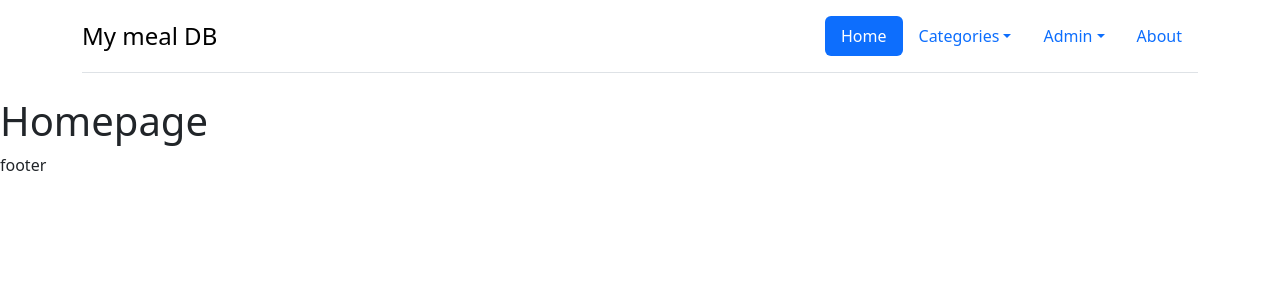
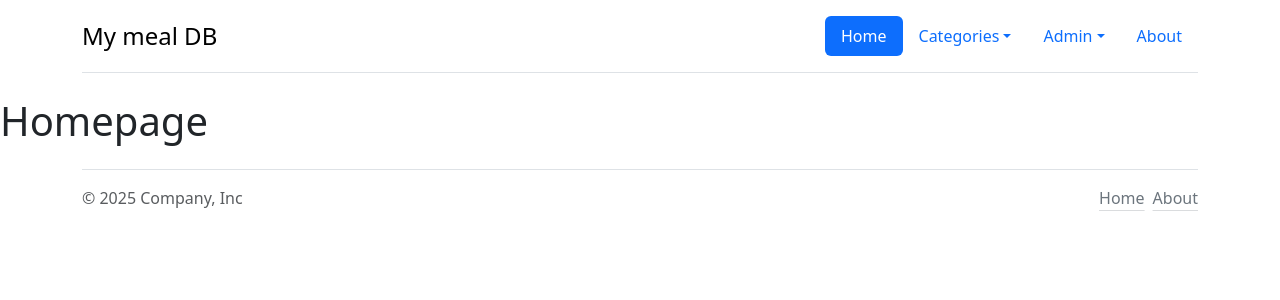
Before and after one commit to MAFernCosta/m294-mymealdb, a React (Vite) app in the folder Front-End/: page / in a window 1280 px wide. Shown: the top 300 px of the page. Built offline with nearby package versions, Linux system fonts and the light colour scheme.

Commit message:
Implemented Footer with style

```diff
--- a/Front-End/src/components/Footer.jsx
+++ b/Front-End/src/components/Footer.jsx
@@ -1,7 +1,34 @@
-function Footer(){
+import { Link } from "react-router-dom";
+
+function Footer() {
+
     return (
         <>
-        <p>footer</p>
+            <div className="container">
+                <div className="d-flex flex-wrap justify-content-between align-items-center py-3 my-4 border-top">
+                    <div className="col-md-4 d-flex align-items-center">
+                        <span className="mb-3 mb-md-0 text-body-secondary">© 2025 Company, Inc</span>
+                    </div>
+                    <ul className="nav col-md-4 justify-content-end list-unstyled d-flex">
+                        <li className="ms-3">
+                            <Link
+                                className="pe-2 link-secondary link-offset-2 link-underline-opacity-25 link-underline-opacity-100-hover link-offset-3"
+                                to="/"
+                                aria-label="Home"
+                            >
+                                Home
+                            </Link>
+                            <Link
+                                className="link-secondary link-offset-2 link-underline-opacity-25 link-underline-opacity-100-hover link-offset-3"
+                                to="/about"
+                                aria-label="About"
+                            >
+                                About
+                            </Link>
+                        </li>
+                    </ul>
+                </div>
+            </div>
         </>
     )
 }
```
